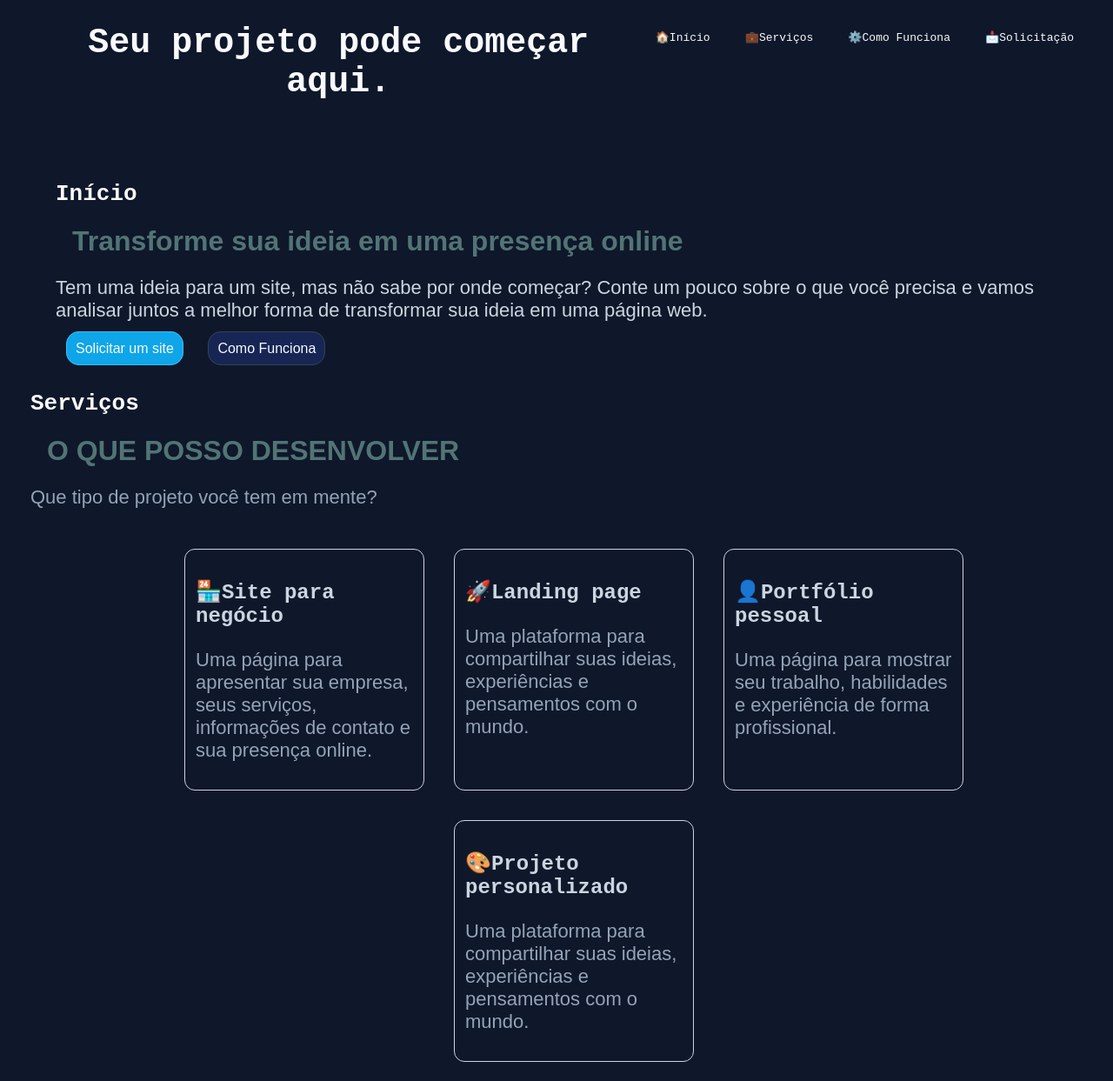
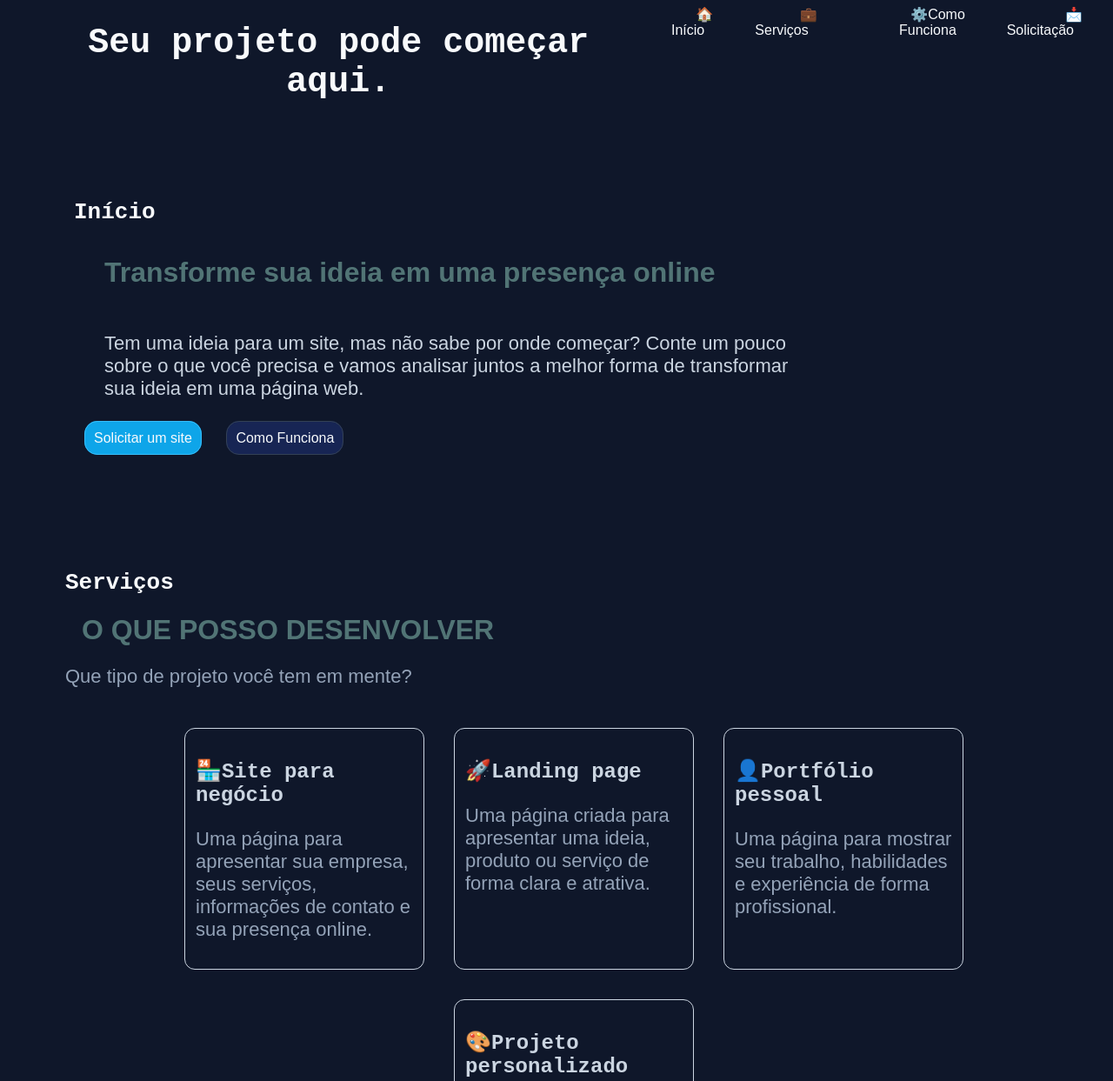
Before and after one commit to RyanSilva89/Seu-projeto-pode-comecar-aqui, a plain HTML site: page index.html in a window 1280 px wide. Shown: the part 48-1291 px from the top of the page at 87% size. Drawn offline with Linux system fonts and the light colour scheme.

Commit message:
refactor: ajustar estrutura e layout da landing page de serviços

```diff
--- a/index.html
+++ b/index.html
@@ -9,11 +9,11 @@
     <title>seu-site-pode-comecar-aqui</title>
 </head>
 <body>
-    <header>
+    <header id="topo">
         <nav class="navegacao-links">
-            <pre>
+
             <ul>
-                <li><a href="#inicio">🏠Início</a></li>
+                <li><a href="#topo">🏠Início</a></li>
                 <li><a href="#servicos">💼Serviços</a></li>
                 <li><a href="#como-funciona">⚙️Como Funciona</a></li>
                 <li><a href="#solicitacao">📩Solicitação</a></li>
@@ -34,8 +34,7 @@
           <div class="links">
             <a  class="cta-principal"href="#solicitacao">Solicitar um site</a>
             <a href="#como-funciona">Como Funciona</a>
-            </div>
-
+        </div>
         </section>
         <section id="servicos">
             <h2>Serviços</h2>
@@ -49,7 +48,7 @@
             </li>
             <li>
                 <h3>🚀Landing page</h3>
-                <p>Uma plataforma para compartilhar suas ideias, experiências e pensamentos com o mundo.</p>
+                <p>Uma página criada para apresentar uma ideia, produto ou serviço de forma clara e atrativa.</p>
             </li>
             <li>
                 <h3>👤Portfólio pessoal</h3>
@@ -57,7 +56,8 @@
             </li>
             <li>
                 <h3>🎨Projeto personalizado</h3>
-                <p>Uma plataforma para compartilhar suas ideias, experiências e pensamentos com o mundo.</p>
+                <p>Uma necessidade específica ou projeto personalizado, desenvolvido de acordo com o que você precisa.</p>
+
             </li>
 
             </ul>
--- a/style.css
+++ b/style.css
@@ -77,8 +77,16 @@ h1, h2, h3 {
    8. SEÇÃO INICIAL / HERO
    ======================================== */
 #inicio {
-   padding: 17px;
-   margin: 12px;
+    padding: 20px;
+   margin: 30px;
+    padding-bottom: 50px;
+   scroll-margin-top: 90px;
+
+}
+#inicio p{
+   margin: 20px;
+   width: 800px;
+   padding: 15px;
 }
 
 .destaque {
@@ -125,7 +133,10 @@ a.cta-principal {
 /* ========================================
    10. SEÇÃO DE SERVIÇOS
    ======================================== */
+#servicos{
+   padding:40px
 
+}
 /* ========================================
    11. LISTA DE SERVIÇOS
    ======================================== */
```
